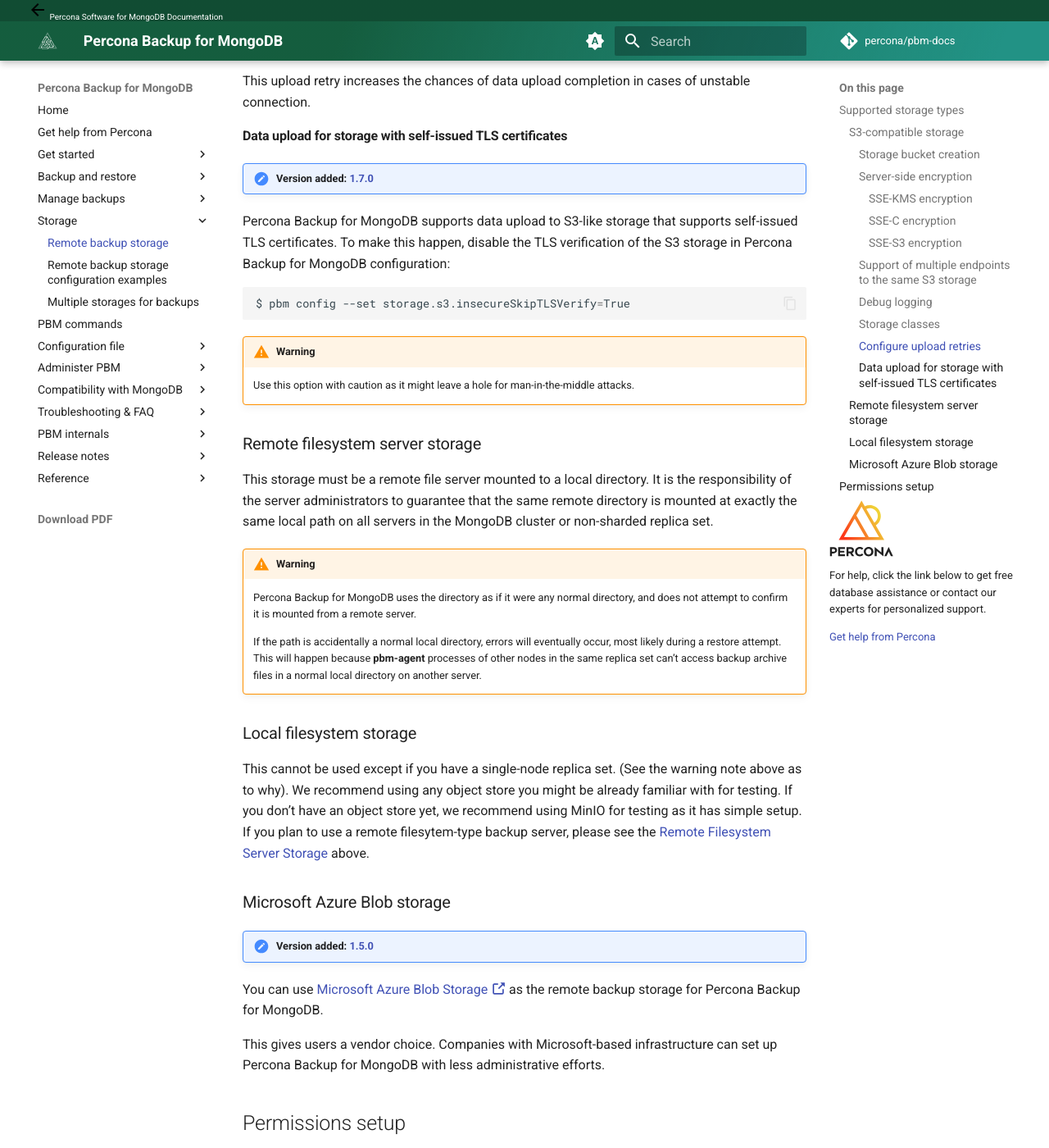
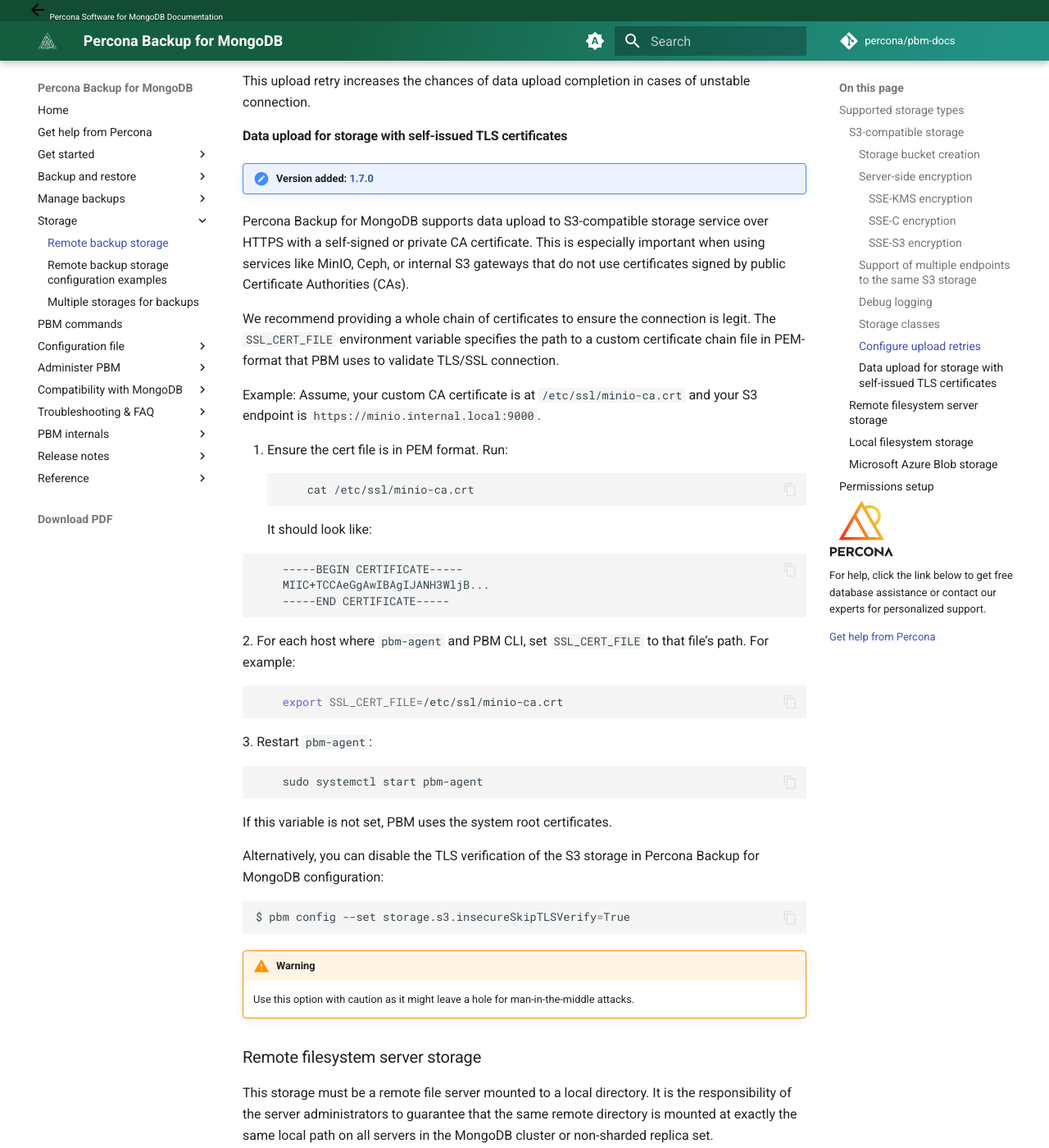
Before and after one commit to percona/pbm-docs, an MkDocs documentation site: the page built from docs/details/storage-configuration.md, in a window 1280 px wide and 1400 px high, scrolled down 5020 px. Shown: the whole window at 82% size. Built offline with MkDocs 1.6.1 and Material for MkDocs 9.7.7, drawn with Linux system fonts in a browser that asks for light colours; nearby versions of some CDN libraries; comment, search, counter and statistics services are not loaded.

Commit message:
PBM-1525 Custom S3 TLS Certificate support in PBM
Describe a solution for Custom S3 TLS Certificate support in PBM

````diff
--- a/docs/details/storage-configuration.md
+++ b/docs/details/storage-configuration.md
@@ -229,7 +229,36 @@
 
 !!! admonition "Version added: [1.7.0](../release-notes/1.7.0.md)"
 
-Percona Backup for MongoDB supports data upload to S3-like storage that supports self-issued TLS certificates. To make this happen, disable the TLS verification of the S3 storage in Percona Backup for MongoDB configuration:
+Percona Backup for MongoDB supports data upload to S3-compatible storage service over HTTPS with a self-signed or private CA certificate. This is especially important when using services like MinIO, Ceph, or internal S3 gateways that do not use certificates signed by public Certificate Authorities (CAs).
+
+We recommend providing a whole chain of certificates to ensure the connection is legit. The `SSL_CERT_FILE` environment variable specifies the path to a custom certificate chain file in PEM-format that PBM uses to validate TLS/SSL connection.
+
+Example:
+Assume, your custom CA certificate is at `/etc/ssl/minio-ca.crt` and your S3 endpoint is `https://minio.internal.local:9000`.
+
+1. Ensure the cert file is in PEM format. Run:
+```bash
+    cat /etc/ssl/minio-ca.crt
+```
+It should look like:
+
+```
+    -----BEGIN CERTIFICATE-----
+    MIIC+TCCAeGgAwIBAgIJANH3WljB...
+    -----END CERTIFICATE-----
+```
+2. For each host where `pbm-agent` and PBM CLI, set `SSL_CERT_FILE` to that file's path. For example:
+```bash
+    export SSL_CERT_FILE=/etc/ssl/minio-ca.crt
+```
+3. Restart `pbm-agent`:
+```bash
+    sudo systemctl start pbm-agent
+```
+
+If this variable is not set, PBM uses the system root certificates.
+
+Alternatively, you can disable the TLS verification of the S3 storage in Percona Backup for MongoDB configuration:
 
 ```{.bash data-prompt="$"}
 $ pbm config --set storage.s3.insecureSkipTLSVerify=True
````
